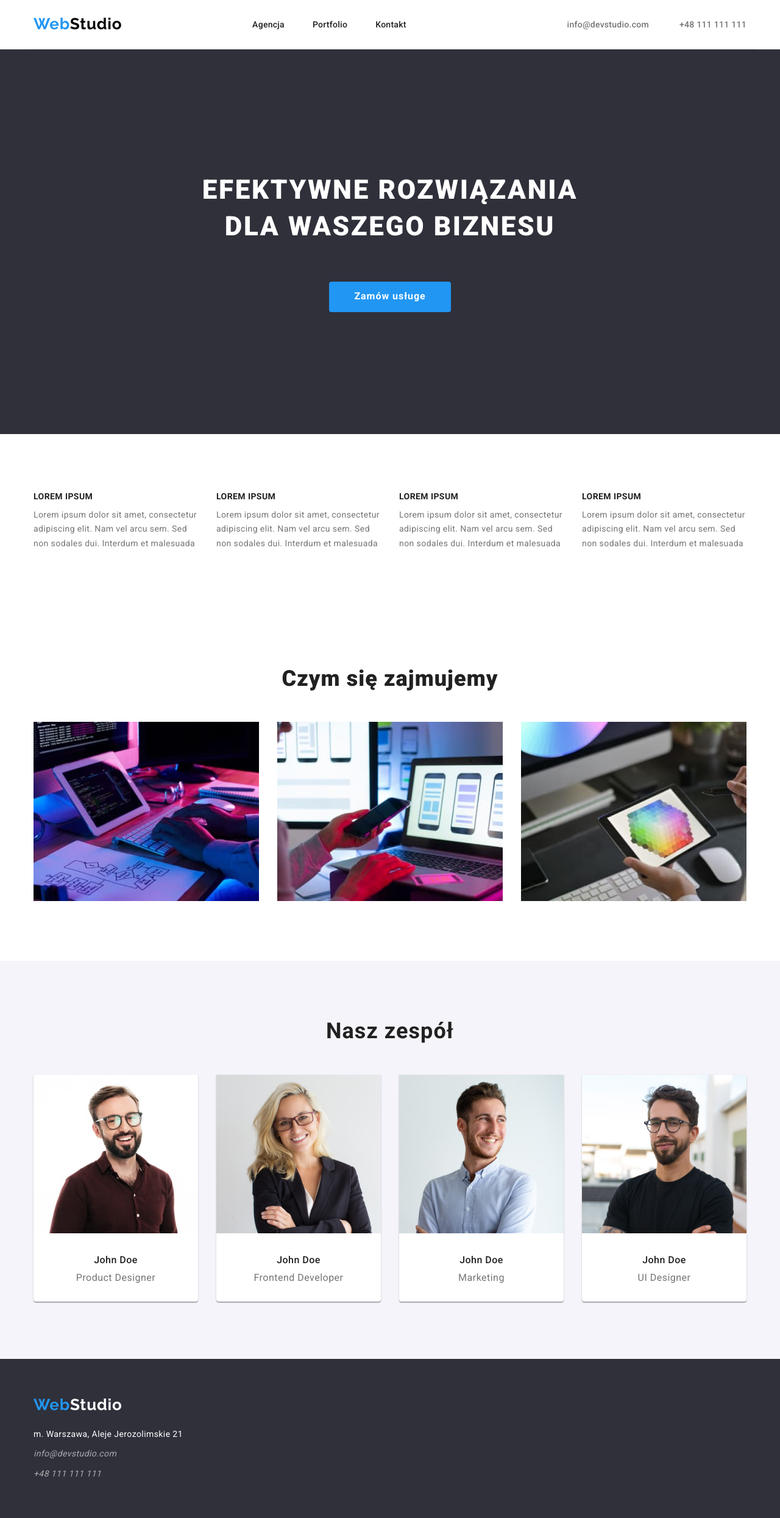
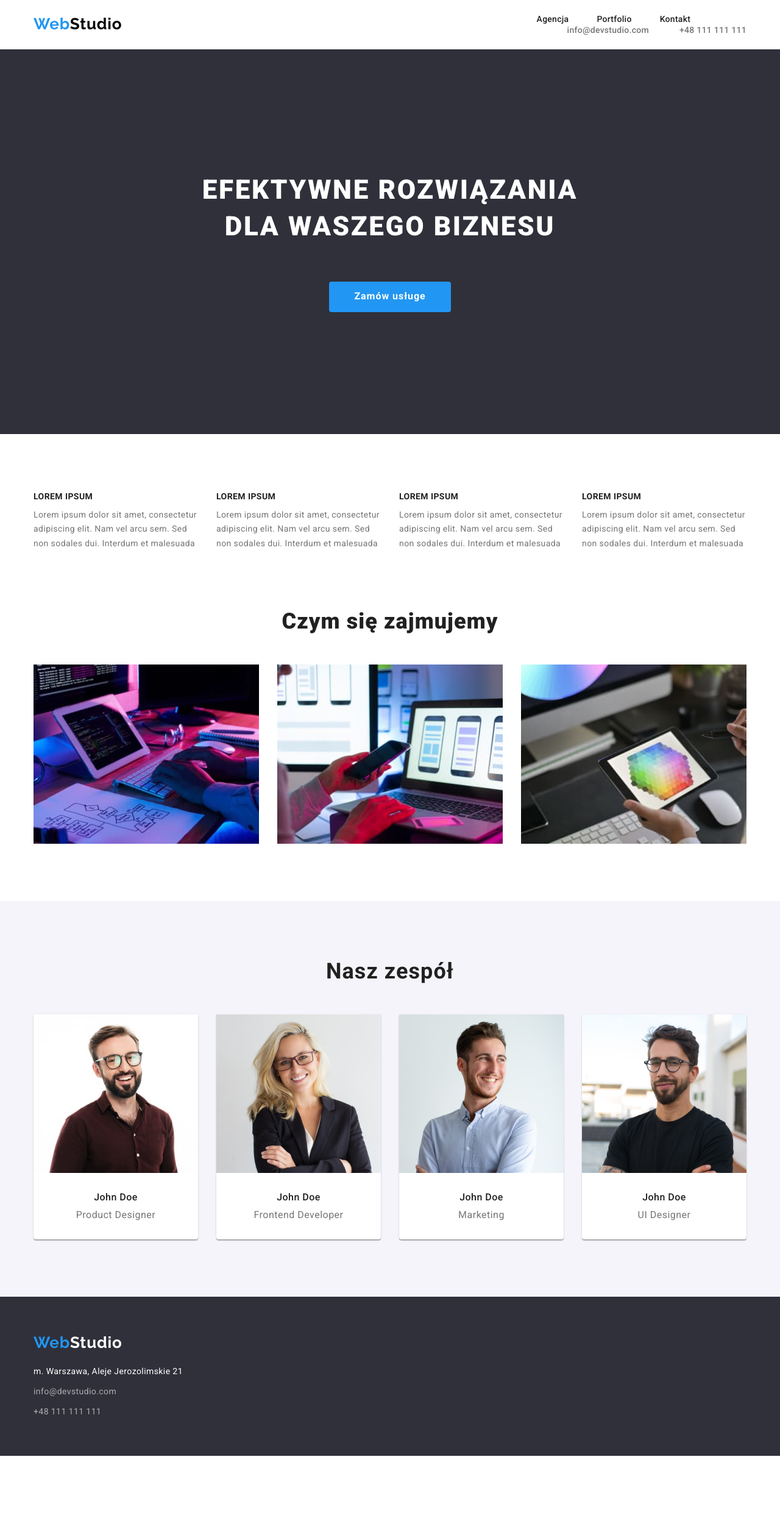
Before and after one commit to patrycjamusial/goit-markup-hw-03, a plain HTML site: page index.html in a window 1280 px wide. Shown: the whole page at 61% size. After the commit the page ends 2388 px from the top, so only its background shows below. Drawn offline with nearby package versions, Linux system fonts and the light colour scheme.

Commit message:
fixed errors

```diff
--- a/css/style.css
+++ b/css/style.css
@@ -19,12 +19,12 @@ body {
   background-color: var(--brand-color-background);
 }
 .contact {
+  font-style: normal;
   display: flex;
   flex-direction: column;
 }
 .contact-address {
   color: var(--brand-color-white);
-  font-style: normal;
   font-size: 14px;
   line-height: 1.71;
   letter-spacing: 0.03em;
@@ -89,6 +89,8 @@ body {
 .filter-name:focus {
   color: var(--brand-color-white);
   background-color: var(--brand-color-blue);
+  box-shadow: 0 3px 1px rgba(0, 0, 0, 0.1), 0px 1px 2px rgba(0, 0, 0, 0.08),
+    0px 2px 2px rgba(0, 0, 0, 0.12);
 }
 .list {
   list-style-type: none;
@@ -105,9 +107,6 @@ body {
   display: flex;
   align-items: center;
   justify-content: space-between;
-  border-bottom-style: solid;
-  border-bottom-width: 1px;
-  border-bottom-color: rgba(236, 236, 236, 1);
 }
 .motto-container {
   display: flex;
@@ -246,7 +245,6 @@ body {
   line-height: 1.19;
   letter-spacing: 0.03em;
   text-align: center;
-  padding-top: 30px;
   padding-bottom: 10px;
 }
 .our-team-job {
@@ -317,9 +315,22 @@ body {
 }
 .our-team-item {
   background-color: var(--brand-color-white);
-  padding-bottom: 30px;
   box-shadow: 0px 2px 1px 0px rgba(0, 0, 0, 0.2),
     0px 1px 1px 0px rgba(0, 0, 0, 0.14), 0px 1px 3px 0px rgba(0, 0, 0, 0.12);
   border-bottom-left-radius: 4px;
   border-bottom-right-radius: 4px;
 }
+.our-team-dsc {
+  padding: 30px 20px;
+}
+img {
+  display: block;
+}
+.our-work {
+  padding-top: 0;
+}
+header {
+  border-bottom-style: solid;
+  border-bottom-width: 1px;
+  border-bottom-color: rgba(236, 236, 236, 1);
+}
--- a/index.html
+++ b/index.html
@@ -26,6 +26,7 @@
         <a href="index.html" class="menu-link-logo-top"
           ><span class="menu-logo">Web</span>Studio</a
         >
+        <div>
           <nav class="navigation">
             <ul class="list">
               <li><a href="index.html" class="navigation-link">Agencja</a></li>
@@ -42,9 +43,12 @@
               >
             </li>
             <li>
-            <a href="tel:+48111111111" class="contact-link">+48 111 111 111</a>
+              <a href="tel:+48111111111" class="contact-link"
+                >+48 111 111 111</a
+              >
             </li>
           </ul>
+        </div>
       </div>
     </header>
     <main>
@@ -131,7 +135,7 @@
                   width="270"
                   height="260"
                 />
-                <figcaption>
+                <figcaption class="our-team-dsc">
                   <h3 class="our-team-name">John Doe</h3>
                   <span class="our-team-job">Product Designer</span>
                 </figcaption>
@@ -145,7 +149,7 @@
                   width="270"
                   height="260"
                 />
-                <figcaption>
+                <figcaption class="our-team-dsc">
                   <h3 class="our-team-name">John Doe</h3>
                   <span class="our-team-job">Frontend Developer</span>
                 </figcaption>
@@ -159,7 +163,7 @@
                   width="270"
                   height="260"
                 />
-                <figcaption>
+                <figcaption class="our-team-dsc">
                   <h3 class="our-team-name">John Doe</h3>
                   <span class="our-team-job">Marketing</span>
                 </figcaption>
@@ -173,7 +177,7 @@
                   width="270"
                   height="260"
                 />
-                <figcaption>
+                <figcaption class="our-team-dsc">
                   <h3 class="our-team-name">John Doe</h3>
                   <span class="our-team-job">UI Designer</span>
                 </figcaption>
```
Lines whose indentation alone changed are shown as unchanged.
